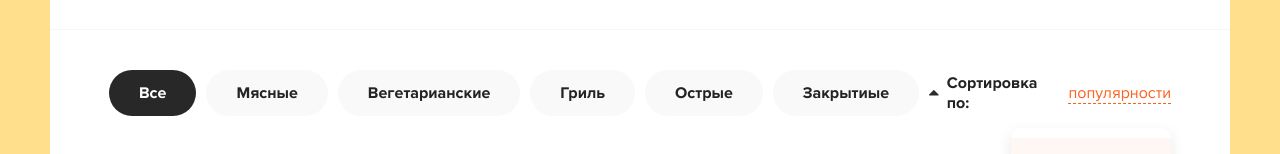
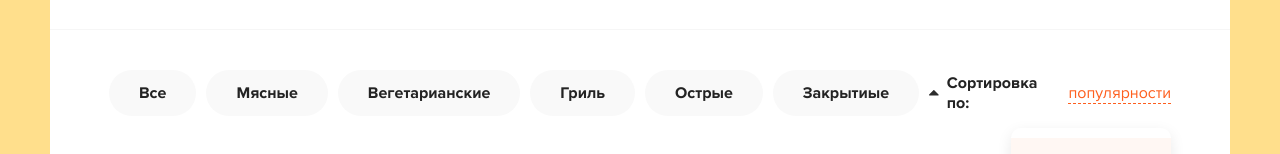
Before and after one commit to anastaok/pizza_react, a React (Create React App) app: page / in a window 1280 px wide. Shown: the part 152-306 px from the top of the page. Built offline with nearby package versions, Linux system fonts and the light colour scheme.

Commit message:
added onClick categories

```diff
--- a/src/components/Categories.jsx
+++ b/src/components/Categories.jsx
@@ -1,36 +1,34 @@
-import React from "react";
+import React, { useState } from "react";
 
-class Categories extends React.Component {
-  render() {
-    const { items, onClickItem } = this.props;
+const Categories = ({ items, onClickItem }) => {
+  const [activeItem, setActiveItem] = useState();
+
+  const onSelectItem = (index) => {
+    setActiveItem(index);
+  };
+
   return (
     <div className="categories">
       <ul>
-          <li className="active">Все</li>
-          {items.map((name, index) => (
-            <li onClick={() => onClickItem(name)} key={`${name}_${index}`}>
+        <li
+          className={activeItem === null ? "active" : ""}
+          onClick={() => onSelectItem(null)}
+        >
+          Все
+        </li>
+        {items &&
+          items.map((name, index) => (
+            <li
+              className={activeItem === index ? "active" : ""}
+              onClick={() => onSelectItem(index)}
+              key={`${name}_${index}`}
+            >
               {name}
             </li>
           ))}
       </ul>
     </div>
   );
-  }
-}
-
-// const Categories = ({ items, onClickItem }) => {
-//   return (
-//     <div className="categories">
-//       <ul>
-//         <li className="active">Все</li>
-//         {items.map((name, index) => (
-//           <li onClick={() => onClickItem(name)} key={`${name}_${index}`}>
-//             {name}
-//           </li>
-//         ))}
-//       </ul>
-//     </div>
-//   );
-// };
+};
 
 export default Categories;
```
Lines whose indentation alone changed are shown as unchanged.
